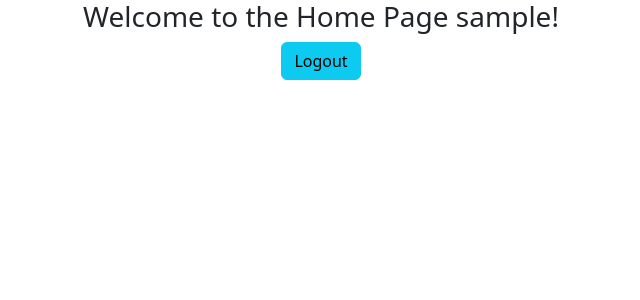
After one commit to YordanovaT/AuthenticationApp, a Django app: page / in a window 1280 px wide. The commit adds this page. Shown: the top 300 px of the page, without its empty margins (319-959 px from the left). Run offline with Django 4.2, Linux system fonts and the light colour scheme; the visitor is signed in with stand-in values (Sample User, id 1); some libraries are stand-ins or nearby versions.

Commit message:
Implemented login and logout fuctionalities.

```diff
--- a/authentication_app/urls.py
+++ b/authentication_app/urls.py
@@ -1,7 +1,10 @@
 from django.urls import path
 from . import views
+from django.contrib.auth.decorators import login_required
 urlpatterns=[
     path('register/', views.RegistrationView.as_view(), name='register'),
     path('login/', views.LoginView.as_view(), name='login'),
+    path('logout/', views.LogOutView.as_view(), name='logout'),
+    path('', login_required(views.HomeView.as_view()), name='home'),
     path('activate/<uidb64>/<token>', views.ActivateAccountView.as_view(), name='activate')
 ]
--- a/authentication_app/views.py
+++ b/authentication_app/views.py
@@ -13,6 +13,7 @@ from django.utils.encoding import force_bytes, force_str, DjangoUnicodeDecodeErr
 from django.core.mail import EmailMessage
 from django.conf import settings
 
+from django.contrib.auth import authenticate, login, logout
 
 # Create your views here.
 
@@ -109,6 +110,38 @@ class LoginView(View):
 
         return render(request, 'authentication_app/login.html')
 
+    def post(self, request):
+        """ Method used for user login """
+
+        context = {'has_error': False,
+                   'data': request.POST
+                   }
+
+        username = request.POST.get('username')
+        password = request.POST.get('password')
+
+        if username == '':
+            messages.add_message(request, messages.ERROR, 'Username is required for user login')
+            context['has_error'] = True
+
+        if password == '':
+            messages.add_message(request, messages.ERROR, 'Password is required for user login')
+            context['has_error'] = True
+
+        user = authenticate(request, username=username, password=password)
+
+        if not user and not context['has_error']:  # Checking if authentication method has failed
+            messages.add_message(request, messages.ERROR, 'Invalid login. Try to login again')
+            context['has_error'] = True
+        if context['has_error']:
+            return render(request, 'authentication_app/login.html', status=401, context=context)
+
+        # If there are no errors:
+        login(request, user)
+
+        return redirect('home')
+        #return render(request, 'authentication_app/login.html')
+
 
 class ActivateAccountView(View):
 
@@ -129,3 +162,17 @@ class ActivateAccountView(View):
 
             return redirect('login')
         return render(request, 'authentication_app/activation_failed.html', status=401)
+
+
+class HomeView(View):
+
+    def get(self, request):
+        """ Method used to GET the home page """
+        return render(request, 'home.html')
+
+
+class LogOutView(View):
+    def post(self, request):
+        logout(request)
+        messages.add_message(request, messages.SUCCESS, ' You successfully logged out.')
+        return redirect('login')
--- /dev/null
+++ b/templates/home.html
@@ -0,0 +1,19 @@
+{% extends 'base.html' %}
+
+{% block content %}
+
+
+    <div class="row" align="center">
+        <div class="col-12">
+            <h3 align="center"> Welcome to the Home Page {{user.username}}!</h3>
+            <div class="row-justify-content-center">
+                <div class="col-md-15">
+                    <form action="{% url 'logout' %}" method="post">
+                        {% csrf_token %}
+                            <input type="submit" value="Logout" class="btn btn-info">
+                    </form>
+                </div>
+            </div>
+        </div>
+    </div>
+{% endblock %}
```
Also changed, not shown: templates/authentication_app/login.html (+4 -4 lines).
